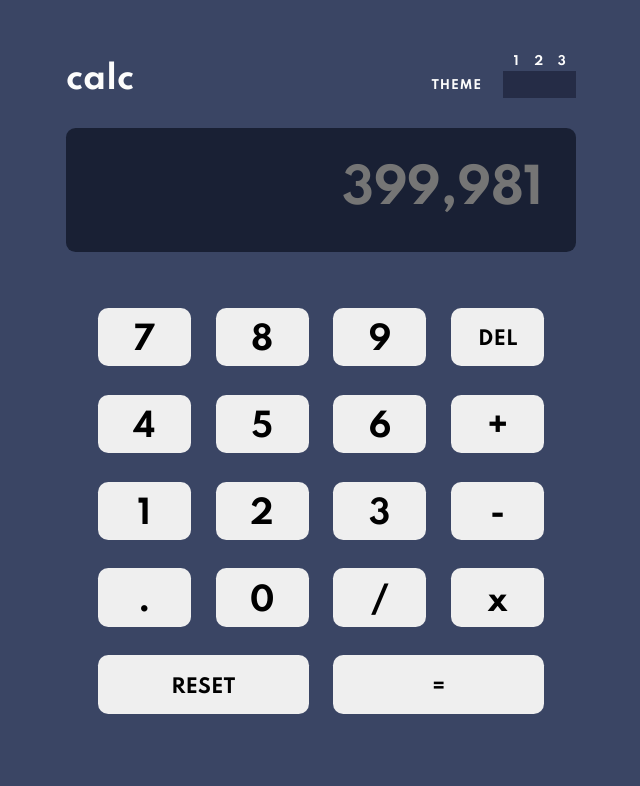
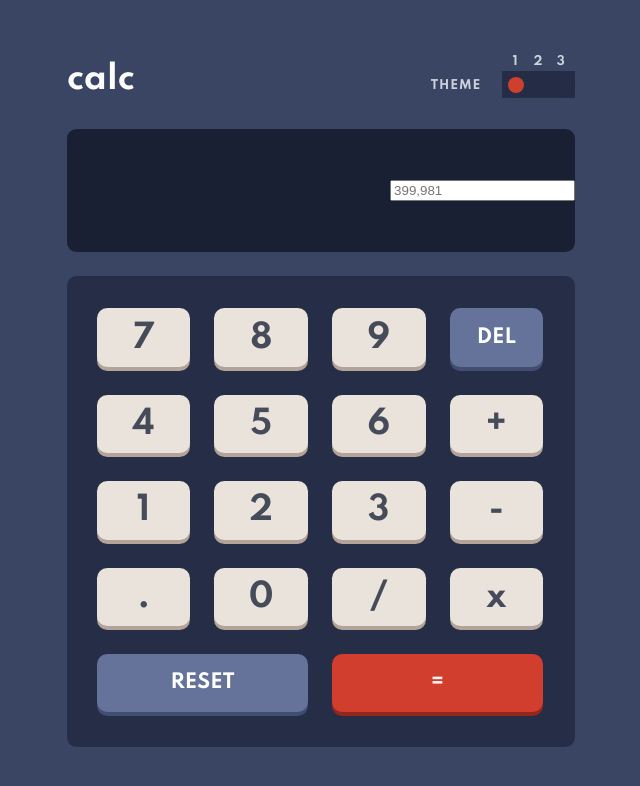
Before and after one commit to K0smic/calculator-app, a React app in the folder calculator-app/: page / in a window 1280 px wide. Shown: the whole page, without its empty margins (319-959 px from the left). Built offline with nearby package versions, Linux system fonts and the light colour scheme.

Commit message:
Style refactoring.

```diff
--- a/calculator-app/src/assets/styles/calculator/_index.scss
+++ b/calculator-app/src/assets/styles/calculator/_index.scss
@@ -1,7 +1,8 @@
 // @use "./theme/variables";
-@use "./theme/_classes";
+@use "./theme/_classes" as tc;
 @use "./layout/layout";
-@use "./layout/variables" as v;
+@use "./layout/theme-select";
+@use "./layout/_classes" as lc;
 @import url("https://fonts.googleapis.com/css2?family=Spartan:wght@700&display=swap");
 
 .calc {
@@ -11,212 +12,3 @@
   font-family: "Spartan", sans-serif;
   font-weight: 700;
 }
-
-.calc {
-  h1 {
-    font-size: v.$font-default;
-  }
-  font-family: "Spartan", sans-serif;
-  font-weight: 700;
-
-  display: grid;
-  grid-template-columns: repeat(2, v.$calc-grid-width);
-  grid-template-rows: v.$calc-title-grid-height v.$calc-screen-grid-height v.$calc-body-grid-height;
-  justify-content: center;
-  gap: v.$calc-row-gap 0;
-
-  &__title,
-  &__theme {
-    align-self: center;
-  }
-  &__theme {
-    font-size: v.$font-small;
-    display: grid;
-    grid-template-columns: auto;
-    grid-template-rows: 2.875rem;
-
-    margin-bottom: 0.375rem;
-    .theme__switch {
-      display: grid;
-      grid-template-columns: 1fr auto;
-      grid-template-rows: auto auto;
-      place-items: center end;
-      gap: 0 1.3rem;
-
-      span {
-        letter-spacing: 0.9 + px;
-        padding-top: 3px;
-      }
-
-      .switch__number {
-        grid-column-start: 2;
-        justify-self: stretch;
-        text-align: center;
-        font-size: v.$font-small;
-        display: grid;
-        grid-template-columns: repeat(3, 1fr);
-
-        padding: 0 0.15rem 0.2rem;
-      }
-
-      .switch__presets {
-        position: relative;
-        //71px and 27px
-        width: 4.563rem;
-        height: 1.688rem;
-
-        #theme1,
-        #theme2,
-        #theme3 {
-          position: absolute;
-          z-index: 9;
-          -webkit-appearance: none;
-
-          & + label {
-            &::after {
-              position: absolute;
-              content: "";
-              width: 20px;
-              height: 1.688rem;
-              top: 0;
-              left: 0;
-              z-index: 10;
-            }
-          }
-        }
-        #theme1 {
-          & + label {
-            &::after {
-              left: 0.4rem;
-            }
-          }
-          &:checked {
-            & ~ .switch__inner {
-              transition: background-color 200ms ease-in-out;
-              &::after {
-                left: 0.4rem;
-                transition: left 200ms ease-in-out;
-              }
-            }
-          }
-        }
-        #theme2 {
-          & + label {
-            &::after {
-              left: 1.8rem;
-            }
-          }
-          &:checked {
-            & ~ .switch__inner {
-              transition: background-color 200ms ease-in-out;
-              &::after {
-                left: 1.8rem;
-                transition: left 200ms ease-in-out;
-              }
-            }
-          }
-        }
-        #theme3 {
-          & + label {
-            &::after {
-              left: 3.2rem;
-            }
-          }
-          &:checked {
-            & ~ .switch__inner {
-              transition: background-color 200ms ease-in-out;
-              &::after {
-                left: 3.2rem;
-                transition: left 200ms ease-in-out;
-              }
-            }
-          }
-        }
-
-        .switch__inner {
-          width: 4.563rem;
-          height: 1.688rem;
-          border-radius: 1rem;
-
-          &::after {
-            position: absolute;
-            display: block;
-            content: "";
-            width: 1rem;
-            height: 1rem;
-            top: 50%;
-            transform: translateY(-50%);
-            // border: solid 1px grey;
-            border-radius: 50%;
-          }
-        }
-      }
-    }
-  }
-
-  .grid {
-    display: grid;
-  }
-
-  .col-span2 {
-    grid-column: span 2;
-  }
-  .border {
-    border-radius: 0.6rem;
-  }
-
-  &__screen {
-    align-content: center;
-    justify-content: end;
-
-    font-size: v.$font-big;
-    letter-spacing: -0.5px;
-
-    padding: 1.938rem;
-    input {
-      font-family: inherit;
-      font-size: inherit;
-      text-align: end;
-      color: inherit;
-      letter-spacing: inherit;
-
-      width: 100%;
-      padding-right: 2px;
-
-      border: none;
-      background-image: none;
-      background-color: transparent;
-      -webkit-box-shadow: none;
-      -moz-box-shadow: none;
-      box-shadow: none;
-    }
-  }
-  &__num-pad {
-    grid-template-columns: repeat(4, 1fr);
-    align-content: center;
-
-    grid-auto-rows: 1fr;
-    // grid-auto-rows: 3.813rem;
-
-    gap: v.$numpad-row-gap;
-    padding: v.$numpad-padding;
-
-    button {
-      font-family: inherit;
-      color: inherit;
-      letter-spacing: inherit;
-
-      border-radius: v.$digits-border-r;
-      border: 0;
-
-      padding-top: 0.425rem;
-    }
-    .num-pad__digits:not(.num-pad__delete, .num-pad__result) {
-      font-size: v.$font-digits;
-    }
-    .num-pad__delete,
-    .num-pad__result {
-      font-size: v.$font-action;
-    }
-  }
-}
--- /dev/null
+++ b/calculator-app/src/assets/styles/calculator/layout/_classes.scss
@@ -0,0 +1,31 @@
+@use "./variables" as lv;
+
+/* Foreach font-size make a new class */
+@each $class, $font-size in lv.$font-sizes {
+  .#{$class} {
+    font-size: #{$font-size};
+  }
+}
+
+.border {
+  border-radius: 0.6rem;
+}
+
+.calc {
+  button {
+    /* Default button props */
+    box-sizing: border-box;
+
+    font-family: inherit;
+    letter-spacing: inherit;
+
+    border-radius: lv.$digits-border-r;
+    border: 0;
+
+    // padding-top: 0.425rem;
+
+    &:active {
+      box-shadow: 0 4px rgba(255, 255, 255, 0.404);
+    }
+  }
+}
--- a/calculator-app/src/assets/styles/calculator/layout/_layout.scss
+++ b/calculator-app/src/assets/styles/calculator/layout/_layout.scss
@@ -1,6 +1,36 @@
-@use "./_variables";
+@use "./../../utils/mixins/functions" as f;
+@use "./_variables" as v;
 
 .calc {
+  min-width: 100%;
+  min-height: 100%;
+  margin-top: auto;
+
+  // place-content: center;
+  align-content: center;
+  justify-content: center;
+  grid-template: max-content v.$calc-screen-height v.$calc-body-height / repeat(2, v.$calc-width);
+  gap: v.$calc-row-gap 0;
+
+  &__screen {
+    align-content: center;
+    justify-content: end;
+  }
+
+  &__num-pad {
+    grid-template-columns: repeat(4, 1fr);
+    grid-auto-rows: 1fr;
+    /* column distance 24px (1.5rem) row distance 24+4(1.75rem) for the box-shadow */
+    gap: 1.75rem 1.5rem;
+
+    align-content: center;
+    padding: 2rem 2rem 2.188rem f.toRem(30);
+  }
+}
+
+.grid {
   display: grid;
-  place-content: center;
 }
+.col-span2 {
+  grid-column: span 2;
+}
--- /dev/null
+++ b/calculator-app/src/assets/styles/calculator/layout/_theme-select.scss
@@ -0,0 +1,133 @@
+.calc__title,
+.calc__theme {
+  align-self: center;
+  color: var(--theme1-logo-screen);
+}
+.calc__theme {
+  display: grid;
+  grid-template-columns: auto;
+  grid-template-rows: 2.875rem;
+  color: var(--theme1-theme-select);
+
+  margin-bottom: 0.375rem;
+  .theme__switch {
+    display: grid;
+    grid-template-columns: 1fr auto;
+    grid-template-rows: auto auto;
+    place-items: center end;
+    gap: 0 1.3rem;
+
+    span {
+      letter-spacing: 0.9 + px;
+      padding-top: 3px;
+    }
+
+    .switch__number {
+      grid-column-start: 2;
+      justify-self: stretch;
+      text-align: center;
+      display: grid;
+      grid-template-columns: repeat(3, 1fr);
+
+      padding: 0 0.15rem 0.2rem;
+    }
+
+    .switch__presets {
+      position: relative;
+      //71px and 27px
+      width: 4.563rem;
+      height: 1.688rem;
+
+      #theme1,
+      #theme2,
+      #theme3 {
+        position: absolute;
+        z-index: 9;
+        -webkit-appearance: none;
+
+        & + label {
+          &::after {
+            position: absolute;
+            content: "";
+            width: 20px;
+            height: 1.688rem;
+            top: 0;
+            left: 0;
+            z-index: 10;
+          }
+        }
+      }
+      #theme1 {
+        & + label {
+          &::after {
+            left: 0.4rem;
+          }
+        }
+        &:checked {
+          & ~ .switch__inner {
+            background-color: var(--theme1-theme-radio-bg);
+            transition: background-color 200ms ease-in-out;
+            &::after {
+              left: 0.4rem;
+              transition: left 200ms ease-in-out;
+            }
+          }
+        }
+      }
+      #theme2 {
+        & + label {
+          &::after {
+            left: 1.8rem;
+          }
+        }
+        &:checked {
+          & ~ .switch__inner {
+            background-color: var(--theme1-theme-radio-bg);
+            transition: background-color 200ms ease-in-out;
+            &::after {
+              left: 1.8rem;
+              transition: left 200ms ease-in-out;
+            }
+          }
+        }
+      }
+      #theme3 {
+        & + label {
+          &::after {
+            left: 3.2rem;
+          }
+        }
+        &:checked {
+          & ~ .switch__inner {
+            background-color: var(--theme1-theme-radio-bg);
+            transition: background-color 200ms ease-in-out;
+            &::after {
+              left: 3.2rem;
+              transition: left 200ms ease-in-out;
+            }
+          }
+        }
+      }
+
+      .switch__inner {
+        width: 4.563rem;
+        height: 1.688rem;
+        background-color: var(--theme1-theme-radio);
+        border-radius: 1rem;
+
+        &::after {
+          position: absolute;
+          display: block;
+          content: "";
+          width: 1rem;
+          height: 1rem;
+          top: 50%;
+          transform: translateY(-50%);
+          background-color: var(--theme1-theme-radio);
+          // border: solid 1px grey;
+          border-radius: 50%;
+        }
+      }
+    }
+  }
+}
--- a/calculator-app/src/assets/styles/calculator/theme/_classes.scss
+++ b/calculator-app/src/assets/styles/calculator/theme/_classes.scss
@@ -1,11 +1,16 @@
-@use "./_variables" as v;
+@use "./_variables" as tv;
 
 /* Generate all the theme classes */
-@each $class, $color in v.$theme-props {
+@each $class, $color in tv.$theme-props {
   .#{$class} {
-    /* if contains bg use background-color property else use color */
-    @if str-index($class, "bg") or str-index($class, "background") {
+    /* if contains bg use background-color, same for shadow property else use color */
+    @if str-index($class, "bg") or
+      str-index($class, "background") and not
+      str-index($class, "shadow")
+    {
       background-color: var(--theme1-#{$class});
+    } @else if str-index($class, "shadow") {
+      box-shadow: 0 4px var(--theme1-#{$class});
     } @else {
       color: var(--theme1-#{$class});
     }
--- a/calculator-app/src/assets/styles/style.scss
+++ b/calculator-app/src/assets/styles/style.scss
@@ -3,6 +3,5 @@
 @use "./calculator/index";
 
 .container {
-  width: 100vw;
-  height: 100vh;
+  min-height: 100vh;
 }
--- a/calculator-app/src/components/Calculator/Calculator.js
+++ b/calculator-app/src/components/Calculator/Calculator.js
@@ -1,37 +1,22 @@
 function Calculator() {
   return (
-    <article className="calc background">
-      <h1 className="calc__title logo-screen">calc</h1>
+    <article className="calc grid background">
+      <h1 className="calc__title font-3 logo-screen">calc</h1>
 
-      <div className="calc__theme logo-screen">
+      <div className="calc__theme font-1 theme-select logo-screen">
         <div className="theme__switch">
-          <div className="switch__number">
+          <div className="switch__number font-1">
             <span>1</span>
             <span>2</span>
             <span>3</span>
           </div>
           <span>THEME</span>
           <div className="switch__presets theme-radio-bg">
-            <input
-              type="radio"
-              id="theme1"
-              name="theme"
-              aria-label="Dark theme"
-            />
+            <input type="radio" id="theme1" name="theme" aria-label="Dark theme" checked />
             <label htmlFor="theme1" aria-hidden="true"></label>
-            <input
-              type="radio"
-              id="theme2"
-              name="theme"
-              aria-label="Light theme"
-            />
+            <input type="radio" id="theme2" name="theme" aria-label="Light theme" />
             <label htmlFor="theme2" aria-hidden="true"></label>
-            <input
-              type="radio"
-              id="theme3"
-              name="theme"
-              aria-label="Contrast theme"
-            />
+            <input type="radio" id="theme3" name="theme" aria-label="Contrast theme" />
             <label htmlFor="theme3" aria-hidden="true"></label>
 
             <div className="switch__inner"></div>
@@ -39,7 +24,7 @@ function Calculator() {
         </div>
       </div>
 
-      <div className="calc__screen screen-bg logo-screen col-span2 border grid">
+      <div className="calc__screen screen-bg logo-screen font-4 col-span2 border grid">
         <input
           type="text"
           className="screen__numbers"
@@ -50,27 +35,29 @@ function Calculator() {
         />
       </div>
 
-      <div className="calc__num-pad col-span2 border grid">
-        <button className="num-pad__digits digits">7</button>
-        <button className="num-pad__digits digits">8</button>
-        <button className="num-pad__digits digits">9</button>
-        <button className="num-pad__digits delete num-pad__delete">DEL</button>
-        <button className="num-pad__digits digits">4</button>
-        <button className="num-pad__digits digits">5</button>
-        <button className="num-pad__digits digits">6</button>
-        <button className="num-pad__digits digits">+</button>
-        <button className="num-pad__digits digits">1</button>
-        <button className="num-pad__digits digits">2</button>
-        <button className="num-pad__digits digits">3</button>
-        <button className="num-pad__digits digits">-</button>
-        <button className="num-pad__digits digits">.</button>
-        <button className="num-pad__digits digits">0</button>
-        <button className="num-pad__digits digits">/</button>
-        <button className="num-pad__digits digits">x</button>
-        <button className="num-pad__digits delete num-pad__delete col-span2">
+      <div className="calc__num-pad numpad-bg col-span2 border grid">
+        <button className="num-pad__digits digits digits-shadow digits-bg font-3">7</button>
+        <button className="num-pad__digits digits digits-shadow digits-bg font-3">8</button>
+        <button className="num-pad__digits digits digits-shadow digits-bg font-3">9</button>
+        <button className="num-pad__digits delete delete-shadow delete-bg num-pad__delete font-2">
+          DEL
+        </button>
+        <button className="num-pad__digits digits digits-shadow digits-bg font-3">4</button>
+        <button className="num-pad__digits digits digits-shadow digits-bg font-3">5</button>
+        <button className="num-pad__digits digits digits-shadow digits-bg font-3">6</button>
+        <button className="num-pad__digits digits digits-shadow digits-bg font-3">+</button>
+        <button className="num-pad__digits digits digits-shadow digits-bg font-3">1</button>
+        <button className="num-pad__digits digits digits-shadow digits-bg font-3">2</button>
+        <button className="num-pad__digits digits digits-shadow digits-bg font-3">3</button>
+        <button className="num-pad__digits digits digits-shadow digits-bg font-3">-</button>
+        <button className="num-pad__digits digits digits-shadow digits-bg font-3">.</button>
+        <button className="num-pad__digits digits digits-shadow digits-bg font-3">0</button>
+        <button className="num-pad__digits digits digits-shadow digits-bg font-3">/</button>
+        <button className="num-pad__digits digits digits-shadow digits-bg font-3">x</button>
+        <button className="num-pad__digits delete delete-shadow delete-bg num-pad__delete font-2 col-span2">
           RESET
         </button>
-        <button className="num-pad__digits result num-pad__result col-span2">
+        <button className="num-pad__digits result result-shadow result-bg font-2 num-pad__result col-span2">
           =
         </button>
       </div>
--- a/calculator-app/src/index.js
+++ b/calculator-app/src/index.js
@@ -6,7 +6,7 @@ import reportWebVitals from "./reportWebVitals";
 
 ReactDOM.render(
   <React.StrictMode>
-    <main className="container">
+    <main className="container grid">
       <Calculator />
     </main>
   </React.StrictMode>,
```
Also changed, not shown: calculator-app/src/assets/styles/calculator/layout/_variables.scss (+15 -11 lines), calculator-app/src/assets/styles/utils/mixins/_functions.scss (+2 -9 lines), css/style.scss (+5 -3 lines).
